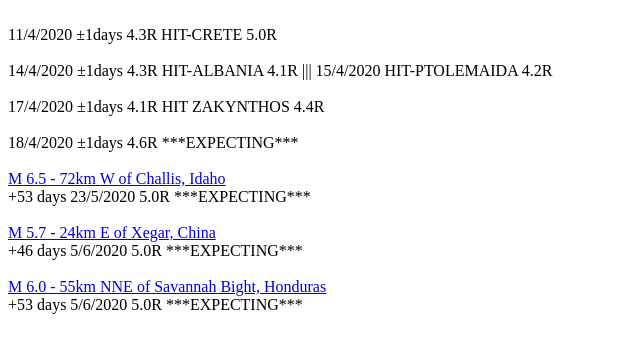
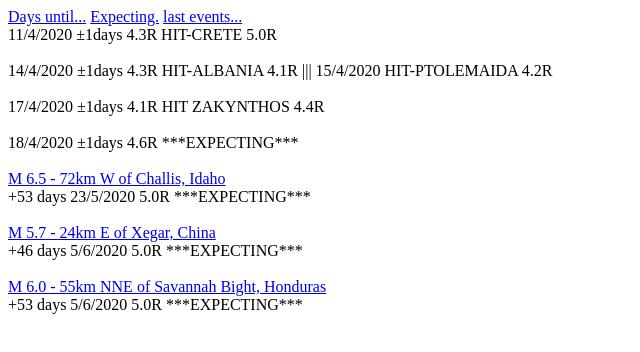
Before and after one commit to dimosgeo/eqsite, a plain HTML site: page index.htm in a window 1280 px wide. Shown: the whole page, without its empty margins (0-640 px from the left). Drawn offline with Linux system fonts and the light colour scheme.

Commit message:
Update index.htm

```diff
--- a/index.htm
+++ b/index.htm
@@ -4,6 +4,9 @@
 	<title>Earthquake Forecast</title>
 </head>
 <body>
+	<a href="days.html">Days until...</a>
+	<a href="expecting.html">Expecting.</a>
+	<a href="last.html">last events...</a>
 	<br>
 	11/4/2020 ±1days	4.3R	HIT-CRETE 5.0R
 	<br>
```
